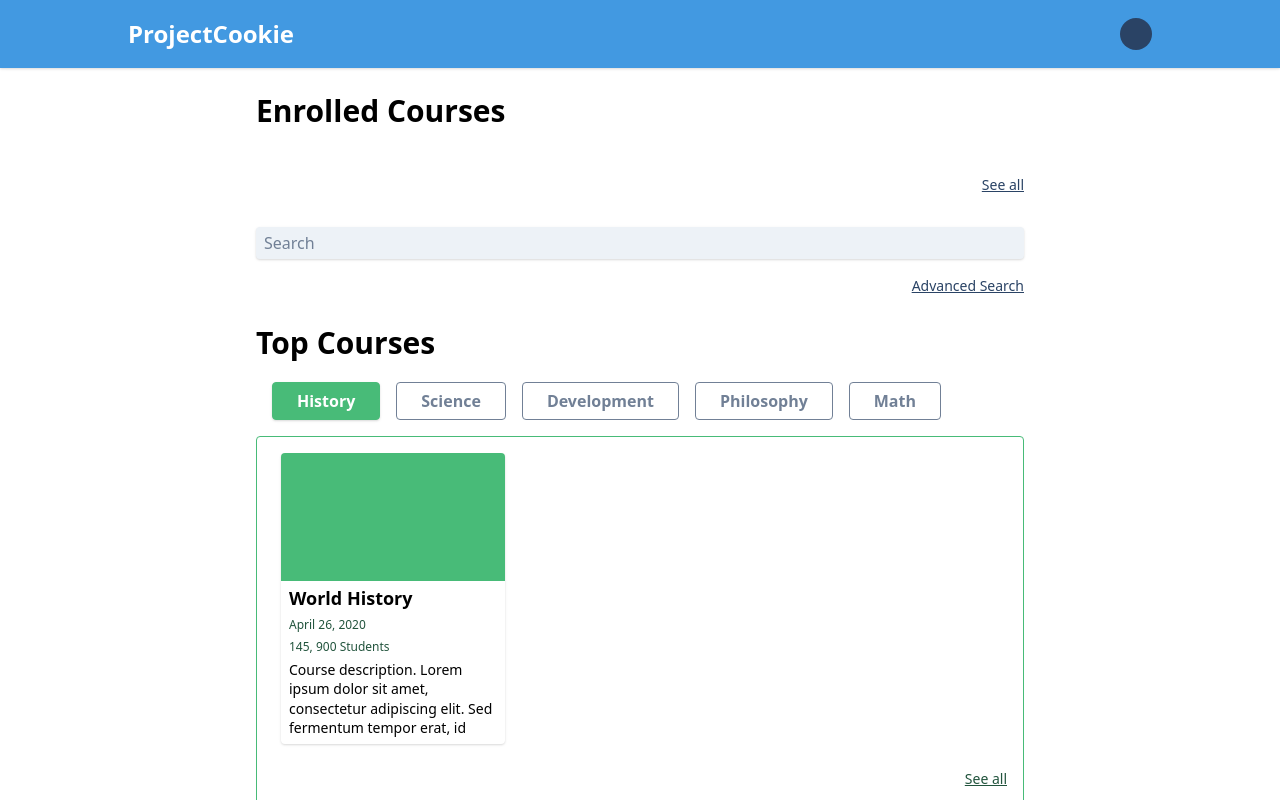
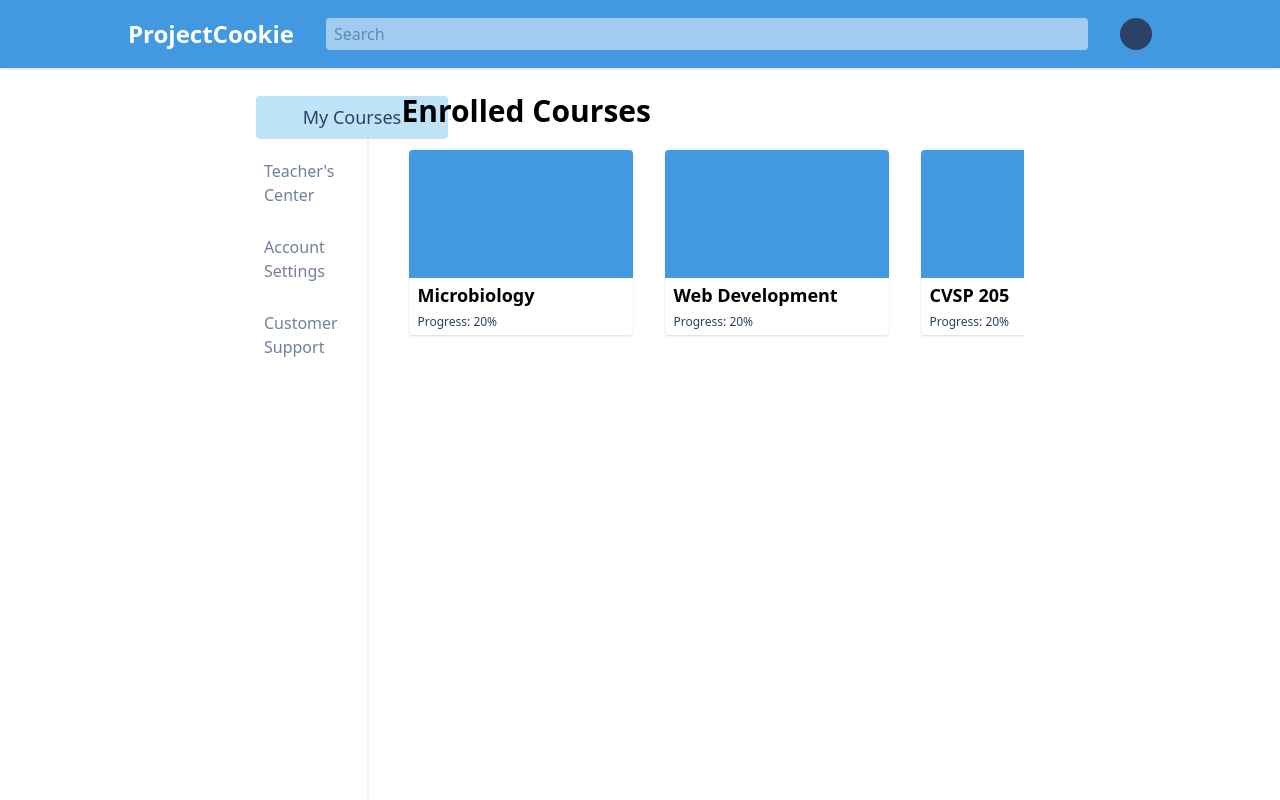
Before and after one commit to MaxMonteil/ProjectCookie, a Vue app in the folder client/: page /profile/my-courses in a window 1280 px wide. Before the commit this address led to /. Shown: the top 800 px of the page. Built offline with nearby package versions, Linux system fonts and the light colour scheme.

Commit message:
feat: add pages for profile submenu

```diff
--- a/client/public/courses.json
+++ b/client/public/courses.json
@@ -9,7 +9,8 @@
     "progress": "20",
     "price": "20",
     "teacher": "John Doe",
-    "language": "english"
+    "language": "english",
+    "enrolled": false
   },
   {
     "id": "1",
@@ -21,7 +22,8 @@
     "progress": "20",
     "price": "20",
     "teacher": "Jane Longlastname",
-    "language": "english"
+    "language": "english",
+    "enrolled": true
   },
   {
     "id": "2",
@@ -33,7 +35,8 @@
     "progress": "20",
     "price": "10",
     "teacher": "John Doe",
-    "language": "french"
+    "language": "french",
+    "enrolled": false
   },
   {
     "id": "3",
@@ -46,6 +49,7 @@
     "price": "20",
     "teacher": "John Doe",
     "language": "english",
+    "enrolled": true,
     "syllabus": [
       {
         "id": "0",
@@ -159,7 +163,8 @@
     "progress": "20",
     "price": "10",
     "teacher": "John Doe",
-    "language": "french"
+    "language": "french",
+    "enrolled": true
   },
   {
     "id": "5",
@@ -171,7 +176,8 @@
     "progress": "20",
     "price": "5",
     "teacher": "John Doe",
-    "language": "arabic"
+    "language": "arabic",
+    "enrolled": false
   },
   {
     "id": "6",
@@ -183,6 +189,7 @@
     "progress": "20",
     "price": "10",
     "teacher": "John Doe",
-    "language": "arabic"
+    "language": "arabic",
+    "enrolled": false
   }
 ]
--- a/client/src/components/ui/TheHeader.vue
+++ b/client/src/components/ui/TheHeader.vue
@@ -18,7 +18,7 @@
       />
     </form>
 
-    <router-link :to="{ name: 'profile' }">
+    <router-link :to="{ name: 'my-courses' }">
       <div class="w-8 h-8 p-4 bg-blue-900 rounded-full" />
     </router-link>
   </header>
--- /dev/null
+++ b/client/src/components/ui/profile/ProfileMenu.vue
@@ -0,0 +1,53 @@
+<template>
+  <aside class="flex flex-col justify-between h-screen pr-8 border-r-2 border-gray-200">
+    <ul class="space-y-3">
+      <li
+        v-for="menu in menus"
+        :key="menu.name"
+        class="rounded transition-all duration-200 hover:bg-blue-200"
+        :class="$route.name === menu.to.name
+          ? 'w-48 py-2 text-lg text-center text-blue-900 bg-blue-200'
+          : 'py-2 pl-2 text-gray-600'
+        "
+      >
+        <router-link
+          :to="menu.to"
+        >
+          {{ menu.name }}
+        </router-link>
+      </li>
+    </ul>
+
+    <button class="btn btn-blue">
+      Logout
+    </button>
+  </aside>
+</template>
+
+<script>
+export default {
+  name: 'ProfileMenu',
+  data () {
+    return {
+      menus: [
+        {
+          name: 'My Courses',
+          to: { name: 'my-courses' },
+        },
+        {
+          name: 'Teacher\'s Center',
+          to: { name: 'teachers-center' },
+        },
+        {
+          name: 'Account Settings',
+          to: { name: 'account-settings' },
+        },
+        {
+          name: 'Customer Support',
+          to: { name: 'customer-support' },
+        },
+      ],
+    }
+  },
+}
+</script>
--- /dev/null
+++ b/client/src/layouts/profile/AccountSettingsLayout.vue
@@ -0,0 +1,11 @@
+<template>
+  <div>
+    <h1>Account Settings</h1>
+  </div>
+</template>
+
+<script>
+export default {
+  name: 'AccountSettingsLayout',
+}
+</script>
--- /dev/null
+++ b/client/src/layouts/profile/CustomerSupportLayout.vue
@@ -0,0 +1,11 @@
+<template>
+  <div>
+    <h1>Customer Support</h1>
+  </div>
+</template>
+
+<script>
+export default {
+  name: 'CustomerSupportLayout',
+}
+</script>
--- /dev/null
+++ b/client/src/layouts/profile/MyCoursesLayout.vue
@@ -0,0 +1,16 @@
+<template>
+  <EnrolledCoursesLayout
+    :show-all="true"
+  />
+</template>
+
+<script>
+import EnrolledCoursesLayout from '@/layouts/EnrolledCoursesLayout'
+
+export default {
+  name: 'MyCoursesLayout',
+  components: {
+    EnrolledCoursesLayout,
+  },
+}
+</script>
--- /dev/null
+++ b/client/src/layouts/profile/TeachersCenterLayout.vue
@@ -0,0 +1,11 @@
+<template>
+  <div>
+    <h1>Teacher's Center</h1>
+  </div>
+</template>
+
+<script>
+export default {
+  name: 'TeachersCenterLayout',
+}
+</script>
--- a/client/src/pages/Profile.vue
+++ b/client/src/pages/Profile.vue
@@ -1,9 +1,21 @@
 <template>
-  <h1>Profile</h1>
+  <main class="grid grid-cols-11 gap-8">
+    <ProfileMenu
+      class="h-full col-span-2"
+    />
+    <section class="col-span-9">
+      <router-view />
+    </section>
+  </main>
 </template>
 
 <script>
+import ProfileMenu from '@/components/ui/profile/ProfileMenu'
+
 export default {
   name: 'Profile',
+  components: {
+    ProfileMenu,
+  },
 }
 </script>
--- a/client/src/router/index.js
+++ b/client/src/router/index.js
@@ -4,7 +4,12 @@ import Home from '../pages/Home.vue'
 import Search from '../pages/Search.vue'
 import Course from '../pages/Course.vue'
 import Lesson from '../pages/Lesson.vue'
+
 import Profile from '../pages/Profile.vue'
+import MyCoursesLayout from '../layouts/profile/MyCoursesLayout.vue'
+import TeachersCenterLayout from '../layouts/profile/TeachersCenterLayout.vue'
+import AccountSettingsLayout from '../layouts/profile/AccountSettingsLayout.vue'
+import CustomerSupportLayout from '../layouts/profile/CustomerSupportLayout.vue'
 
 Vue.use(VueRouter)
 
@@ -39,8 +44,33 @@ const routes = [
   },
   {
     path: '/profile',
-    name: 'profile',
     component: Profile,
+    children: [
+      {
+        path: '',
+        redirect: 'my-courses',
+      },
+      {
+        path: 'my-courses',
+        name: 'my-courses',
+        component: MyCoursesLayout,
+      },
+      {
+        path: 'teachers-center',
+        name: 'teachers-center',
+        component: TeachersCenterLayout,
+      },
+      {
+        path: 'account-settings',
+        name: 'account-settings',
+        component: AccountSettingsLayout,
+      },
+      {
+        path: 'customer-support',
+        name: 'customer-support',
+        component: CustomerSupportLayout,
+      },
+    ],
   },
   {
     // catch all route
```
